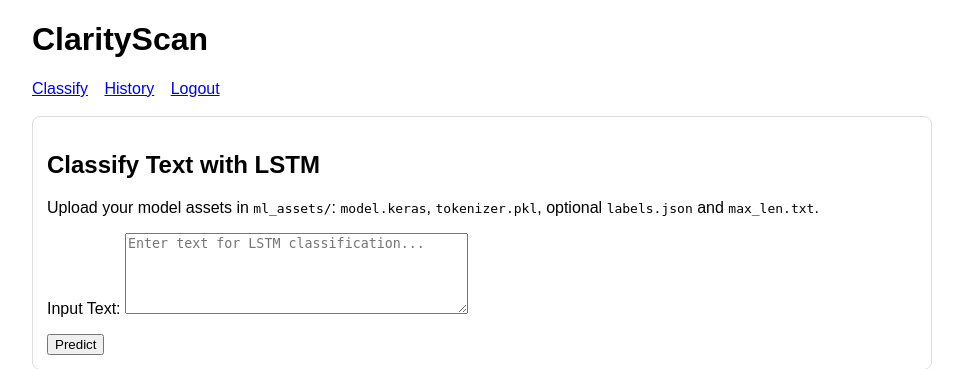
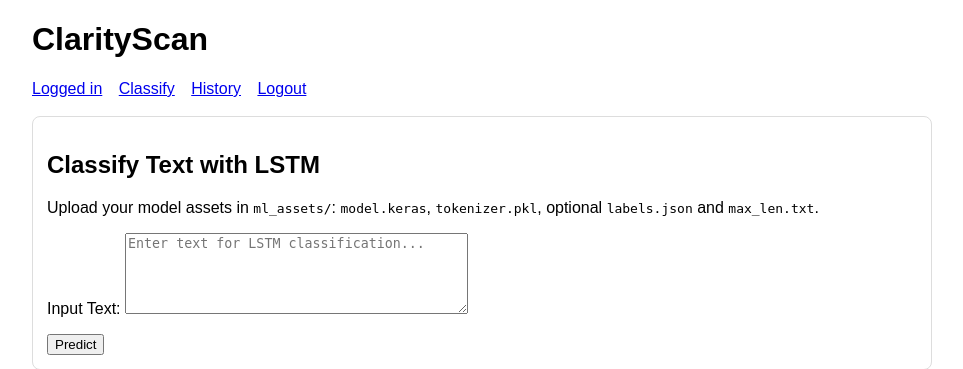
Before and after one commit to aswinak123/ClarityScan, a Django app: page / in a window 1280 px wide. Shown: the top 369 px of the page, without its empty margins (158-1121 px from the left). Run offline with Django 5.2, Linux system fonts and the light colour scheme; the visitor is signed in with stand-in values (Sample User, id 1).

Commit message:
Add dedicated logged-in page to auth flow

```diff
--- a/clarityscan/settings.py
+++ b/clarityscan/settings.py
@@ -71,5 +71,5 @@ STATIC_ROOT = BASE_DIR / 'staticfiles'
 DEFAULT_AUTO_FIELD = 'django.db.models.BigAutoField'
 
 LOGIN_URL = 'login'
-LOGIN_REDIRECT_URL = 'classify'
+LOGIN_REDIRECT_URL = 'logged_in'
 LOGOUT_REDIRECT_URL = 'login'
--- a/classifier/urls.py
+++ b/classifier/urls.py
@@ -1,11 +1,12 @@
 from django.urls import path
 
-from .views import UserLoginView, UserLogoutView, classify_view, history_view, signup_view
+from .views import UserLoginView, UserLogoutView, classify_view, history_view, logged_in_view, signup_view
 
 urlpatterns = [
     path('', classify_view, name='classify'),
     path('history/', history_view, name='history'),
     path('signup/', signup_view, name='signup'),
     path('login/', UserLoginView.as_view(), name='login'),
+    path('logged-in/', logged_in_view, name='logged_in'),
     path('logout/', UserLogoutView.as_view(), name='logout'),
 ]
--- a/classifier/views.py
+++ b/classifier/views.py
@@ -26,11 +26,16 @@ def signup_view(request):
         if form.is_valid():
             user = form.save()
             login(request, user)
-            return redirect('classify')
+            return redirect('logged_in')
     else:
         form = SignupForm()
 
     return render(request, 'classifier/signup.html', {'form': form})
+
+
+@login_required
+def logged_in_view(request):
+    return render(request, 'classifier/logged_in.html')
 
 
 @login_required
--- a/templates/base.html
+++ b/templates/base.html
@@ -19,6 +19,7 @@
     <h1>ClarityScan</h1>
     <nav>
         {% if user.is_authenticated %}
+            <a href="{% url 'logged_in' %}">Logged in</a>
             <a href="{% url 'classify' %}">Classify</a>
             <a href="{% url 'history' %}">History</a>
             <a href="{% url 'logout' %}">Logout</a>
```
Also changed, not shown: classifier/templates/classifier/logged_in.html (added, +12 -0 lines), README.md.
